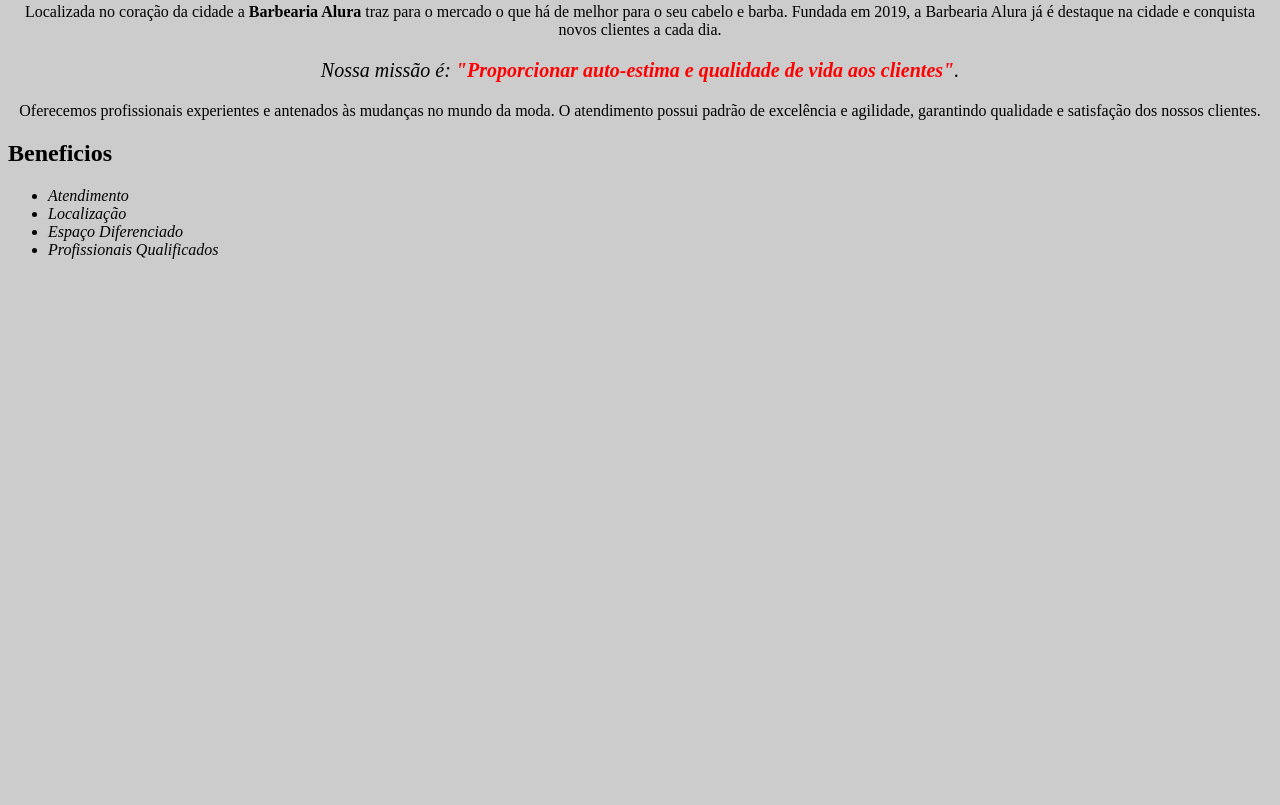
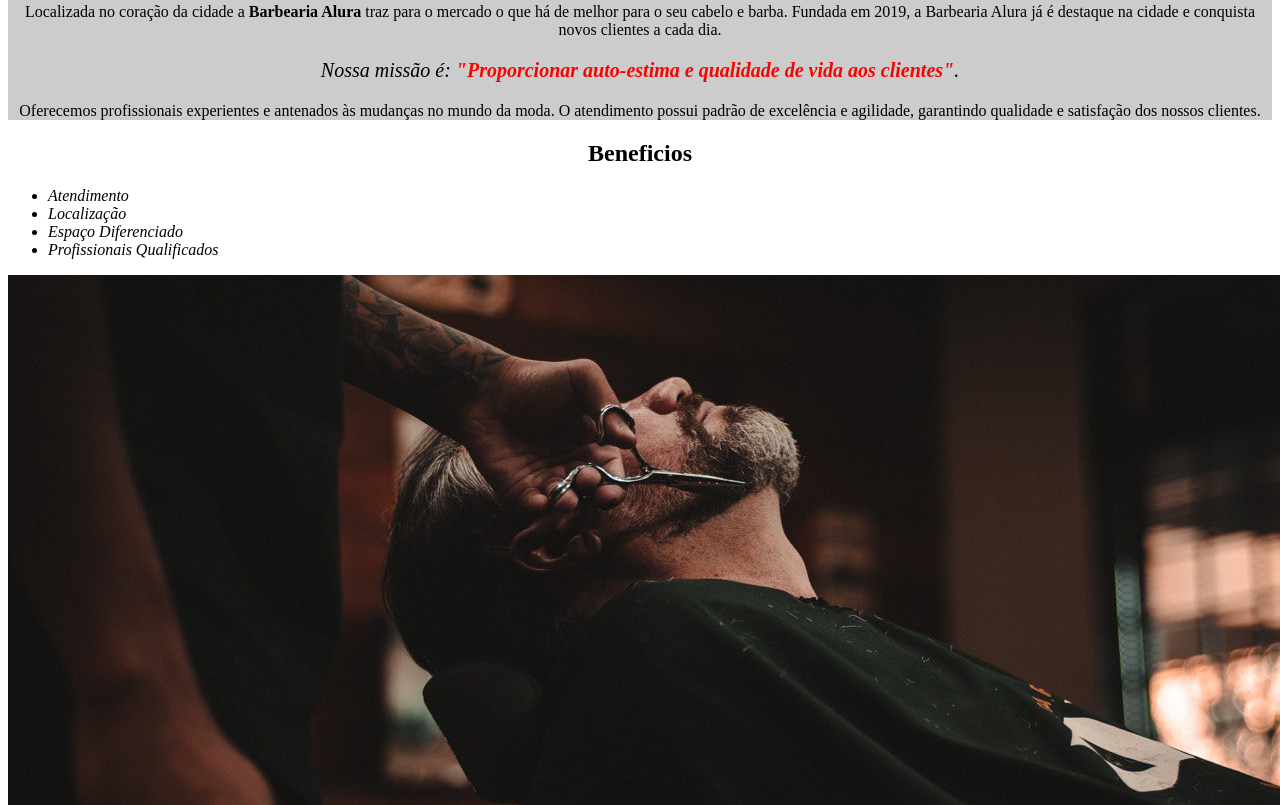
Before and after one commit to Lucas-Noe/Html5-e-Css3, a plain HTML site: page BarbeariaAlura/index.html in a window 1280 px wide. Shown: the part 563-1368 px from the top of the page. Before the commit the page ends 838 px from the top, so only its background shows below. Drawn offline with Linux system fonts and the light colour scheme.

Commit message:
trabalhando com divisoes de conteudo

```diff
--- a/BarbeariaAlura/index.html
+++ b/BarbeariaAlura/index.html
@@ -11,6 +11,7 @@
 
 <body>
     <img id="banner" src="imagens/banner.jpg" alt="">
+    <div class="principal">
     <h1>Sobre a Barbearia Alura</h1>
     <p>Localizada no coração da cidade a <strong>Barbearia Alura</strong> traz para o mercado o
         que há de melhor para o
@@ -21,7 +22,9 @@
     <p>Oferecemos profissionais experientes e antenados às mudanças no mundo da moda. O
         atendimento possui padrão de
         excelência e agilidade, garantindo qualidade e satisfação dos nossos clientes.</p>
+    </div>
 
+    <div class="beneficios">
     <h2>Beneficios</h2>
     <ul>
         <li class="itens">Atendimento</li>
@@ -29,6 +32,8 @@
         <li class="itens">Espaço Diferenciado</li>
         <li class="itens">Profissionais Qualificados</li>
     </ul>
+    <img src="imagens/beneficios.jpg" alt="">
+</div>
 </body>
 
 </html>
--- a/BarbeariaAlura/style.css
+++ b/BarbeariaAlura/style.css
@@ -1,9 +1,9 @@
-body {
-    background: #CCCCCC;
+#banner {
+    width: 100%;
 }
 
-#banner {
-    width: 100%;
+.principal {
+    background-color: #CCCCCC;
 }
 
 h1 {
@@ -26,3 +26,11 @@ em strong {
 .itens {
     font-style: italic;
 }
+
+.beneficios {
+    background-color: #FFFFFF;
+}
+
+h2 {
+    text-align: center;
+}
```
Also changed, not shown: BarbeariaAlura/imagens/beneficios.jpg (added).
